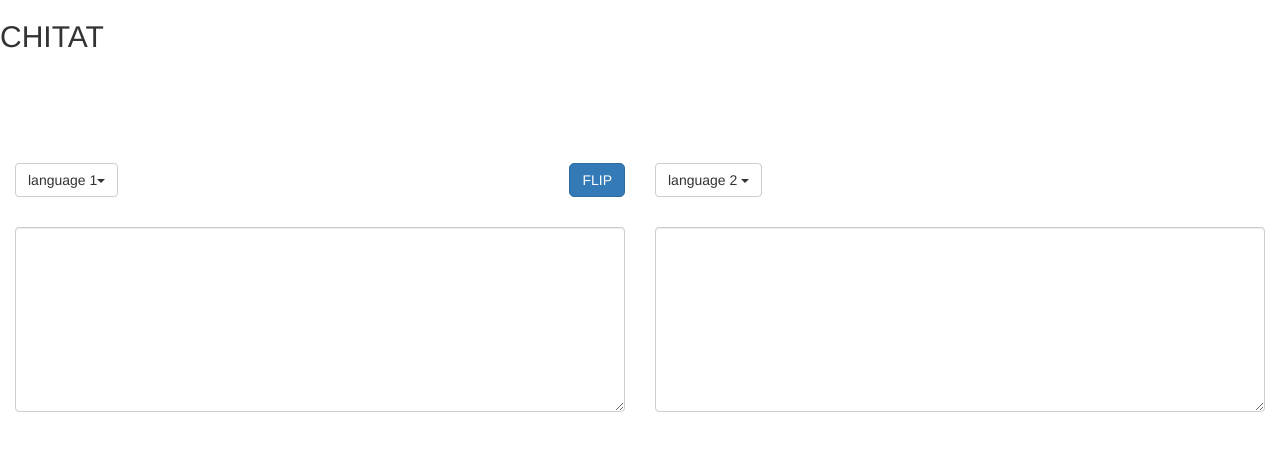
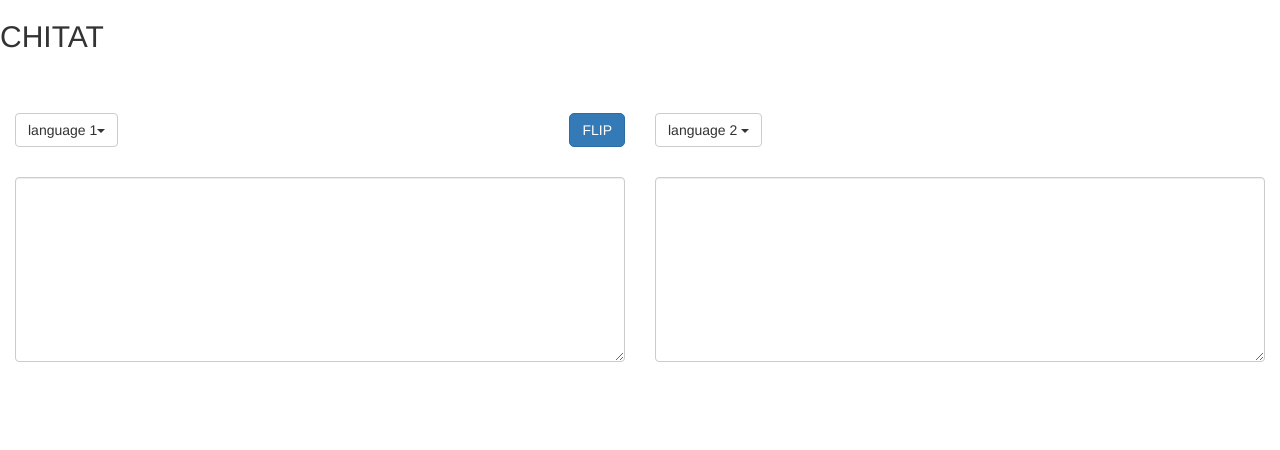
Before and after one commit to andreGarvin/chit-chat, a plain HTML site: page index.html in a window 1280 px wide. Drawn offline with nearby package versions, Linux system fonts and the light colour scheme; no server answers.

Commit message:
repositioning the translation

```diff
--- a/main.css
+++ b/main.css
@@ -6,7 +6,7 @@ h1{
     margin-bottom: 10px;
 }
 .center{
-    padding: 100px 0;
+    padding: 50px 0;
 }
 #flip{
     float: right;
```
